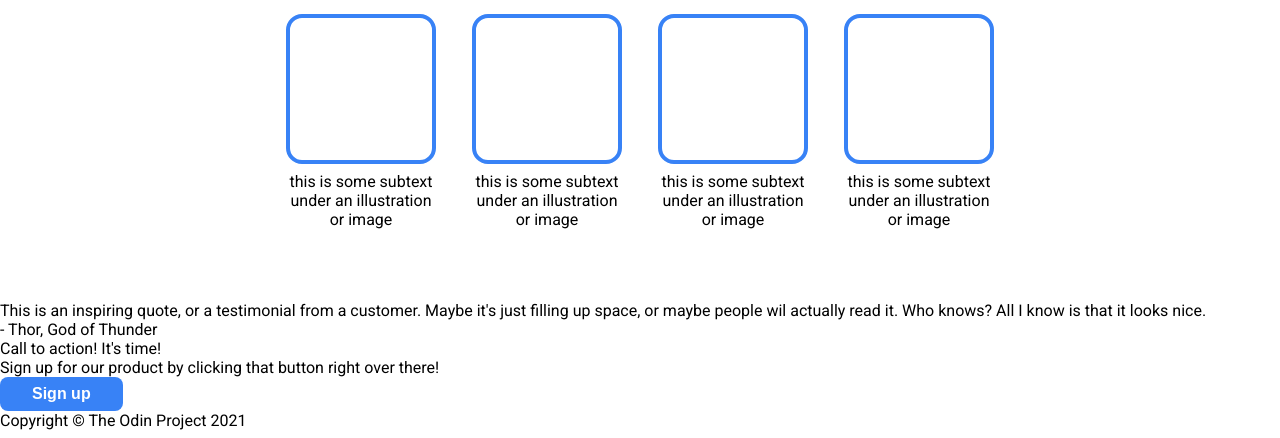
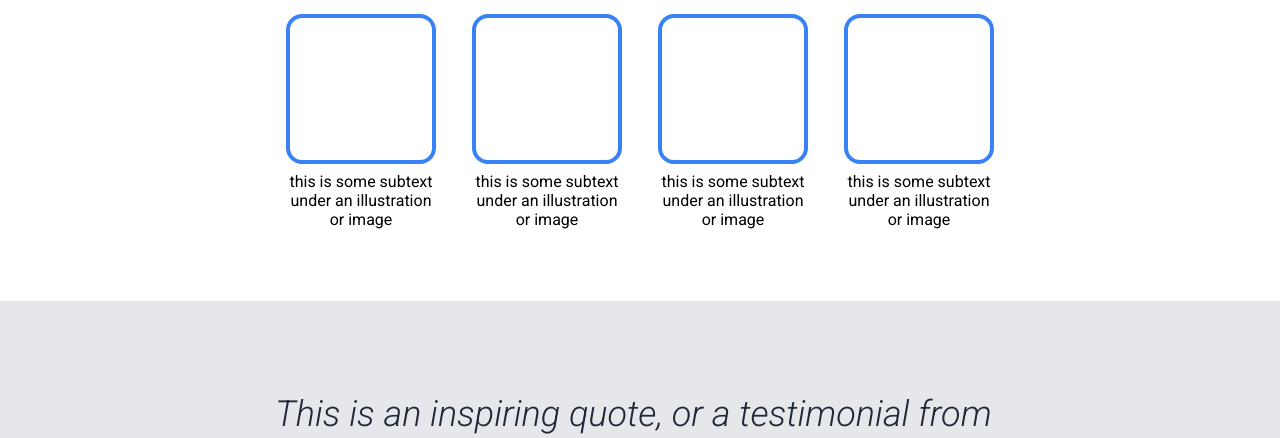
Before and after one commit to Dev-Wasp/odin-landing-page, a plain HTML site: page index.html in a window 1280 px wide. Shown: the part 498-936 px from the top of the page. Drawn offline with Linux system fonts and the light colour scheme.

Commit message:
Add css for the main quote section

```diff
--- a/index.html
+++ b/index.html
@@ -52,7 +52,7 @@
     </div>
     <div class="quote">
       <div class="container">
-        <p class="quote">This is an inspiring quote, or a testimonial from a customer. Maybe it's just filling up space, or maybe people wil actually read it. Who knows? All I know is that it looks nice.</p>
+        <p class="text">This is an inspiring quote, or a testimonial from a customer. Maybe it's just filling up space, or maybe people wil actually read it. Who knows? All I know is that it looks nice.</p>
         <p class="author">- Thor, God of Thunder</p>
       </div>
     </div>
--- a/style.css
+++ b/style.css
@@ -139,3 +139,36 @@ button {
 
   text-align: center;
 }
+
+/* MAIN QUOTE */
+
+.quote {
+  padding: 92px 0 72px 0;
+
+  background-color: #E5E7EB;
+}
+
+.quote .container {
+  width: 730px;
+
+  margin: 0 auto;
+
+  display: flex;
+  flex-direction: column;
+  gap: 8px;
+}
+
+.quote .text {
+  font-size: 36px;
+  font-weight: 300;
+  font-style: italic;
+
+  color: #1F2937;
+}
+
+.quote .author {
+  align-self: flex-end;
+
+  font-size: 18px;
+  font-weight: 700;
+}
```
